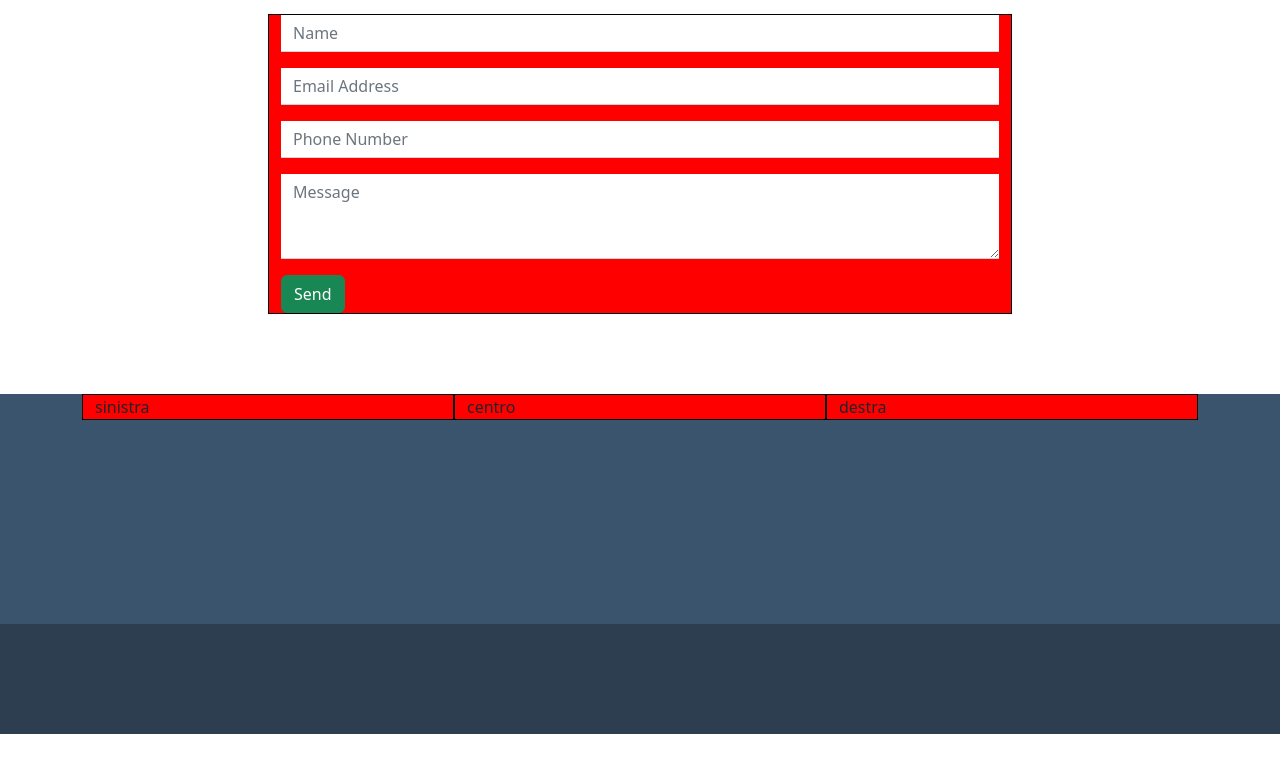
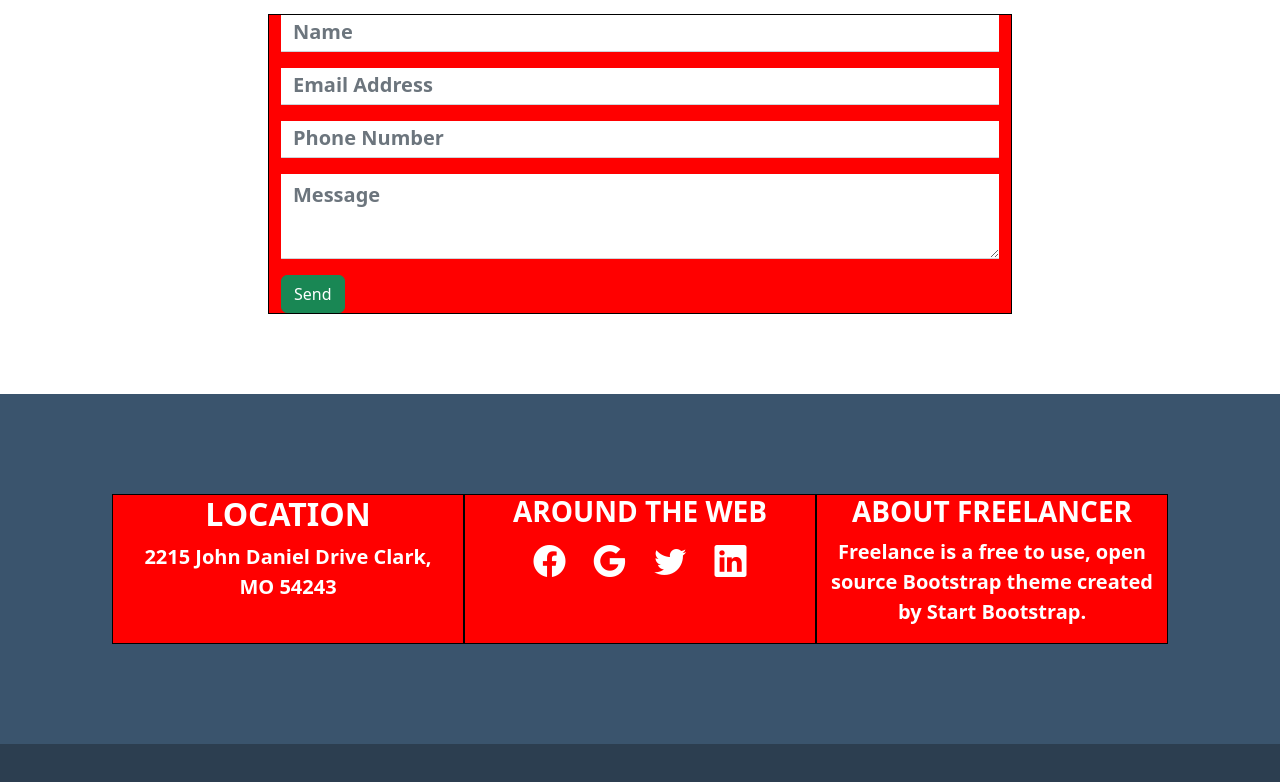
Before and after one commit to Andele97/html-css-bootstrap-freelancer, a plain HTML site: page index.html in a window 1280 px wide. Shown: the part 2139-2921 px from the top of the page. Before the commit the page ends 2873 px from the top, so only its background shows below. Drawn offline with nearby package versions, Linux system fonts and the light colour scheme.

Commit message:
[complete] footer top

```diff
--- a/assets/style.css
+++ b/assets/style.css
@@ -59,7 +59,7 @@ header .navbar .container-fluid .collapse .navbar-nav a {
   margin-bottom: 90px;
 }
 
-.sc-cards {
+.ap-cards {
   height: 260px;
   background-color: red;
   border-radius: 10px;
@@ -67,7 +67,7 @@ header .navbar .container-fluid .collapse .navbar-nav a {
   margin-top: 10px;
 }
 
-.sc-cards img {
+.ap-cards img {
   width: 100%;
   height: 100%;
   object-fit: cover;
@@ -96,11 +96,23 @@ header .navbar .container-fluid .collapse .navbar-nav a {
   border-right: 0;
 }
 
+::placeholder {
+  color: black;
+  font-size: 20px;
+  font-weight: bold;
+}
+
 /* FOOTER */
 
 .footer_top {
-  height: 230px;
+  padding: 100px;
   background-color: #3A546D;
+}
+
+.footer_top a {
+  color: white;
+  text-decoration: none;
+  margin: 10px;
 }
 
 .footer_down {
--- a/index.html
+++ b/index.html
@@ -82,12 +82,12 @@
         </div>
         <div class="container-md">
           <div class="row row-cols-1 row-cols-md-2 row-cols-lg-3">
-            <div class="sc-cards"><img src="assets/img/cabin.png" alt="cabin"></div>
-            <div class="sc-cards"><img src="assets/img/cake.png" alt="cake"></div>
-            <div class="sc-cards"><img src="assets/img/circus.png" alt="circus"></div>
-            <div class="sc-cards"><img src="assets/img/game.png" alt="game"></div>
-            <div class="sc-cards"><img src="assets/img/safe.png" alt="safe"></div>
-            <div class="sc-cards"><img src="assets/img/submarine.png" alt="submarine"></div>
+            <div class="ap-cards"><img src="assets/img/cabin.png" alt="cabin"></div>
+            <div class="ap-cards"><img src="assets/img/cake.png" alt="cake"></div>
+            <div class="ap-cards"><img src="assets/img/circus.png" alt="circus"></div>
+            <div class="ap-cards"><img src="assets/img/game.png" alt="game"></div>
+            <div class="ap-cards"><img src="assets/img/safe.png" alt="safe"></div>
+            <div class="ap-cards"><img src="assets/img/submarine.png" alt="submarine"></div>
           </div>
         </div>
       </div>
@@ -152,13 +152,37 @@
   <!-- FOOTER -->
   <footer>
     <!-- Footer Top -->
-    <div class="footer_top">
+    <div class="footer_top ">
       <div class="container">
         <div class="container-md">
-          <div class="row">
-            <div class="col-md">sinistra</div>
-            <div class="col-md">centro</div>
-            <div class="col-md">destra</div>
+          <div class="row text-center text-white">
+            <div class="col-md fw-bold fs-5">
+              <h3 class="text-uppercase fw-bold fs-2">location</h3>
+              <p>2215 John Daniel Drive Clark, MO 54243</p>
+            </div>
+
+            <div class="col-md">
+              <h3 class="text-uppercase fw-bold">around the web</h3>
+              <span class="fs-2">
+                <a href="#">
+                  <i class="bi bi-facebook"></i>
+                </a>
+                <a href="#">
+                  <i class="bi bi-google"></i>
+                </a>
+                <a href="#">
+                  <i class="bi bi-twitter"></i>
+                </a>
+                <a href="#">
+                  <i class="bi bi-linkedin"></i>
+                </a>
+              </span>
+            </div>
+
+            <div class="col-md fw-bold fs-5">
+              <h3 class="text-uppercase fw-bold">about freelancer</h3>
+              <p>Freelance is a free to use, open source Bootstrap theme created by <span>Start Bootstrap</span>.</p>
+            </div>
           </div>
         </div>
       </div>
@@ -166,7 +190,9 @@
     <!-- /Footer Top -->
 
     <!-- Footer Down -->
-    <div class="footer_down"></div>
+    <div class="footer_down">
+      <div class="container"></div>
+    </div>
     <!-- /Footer Down -->
 
   </footer>
```
